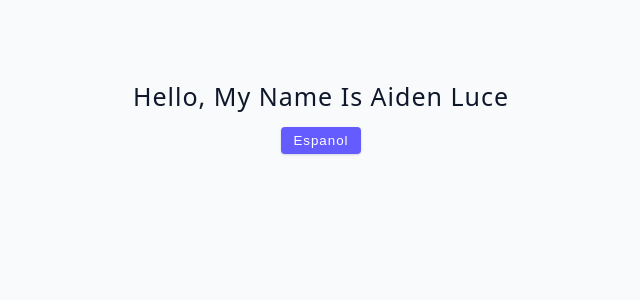
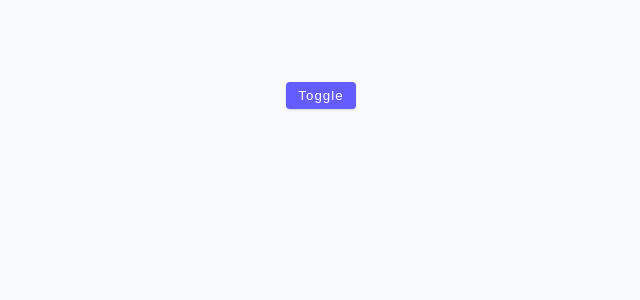
Before and after one commit to AidenLuce/advanced-react-tutorial, a React (Vite) app: page / in a window 1280 px wide. Shown: the top 300 px of the page, without its empty margins (319-959 px from the left). Built offline with nearby package versions, Linux system fonts and the light colour scheme.

Commit message:
useEffect cleanup function setup

```diff
--- a/src/App.jsx
+++ b/src/App.jsx
@@ -1,4 +1,4 @@
-import Starter from './tutorial/03-conditional-rendering/starter/07-user-challenge.jsx'
+import Starter from './tutorial/02-useEffect/starter/05-cleanup-function.jsx'
 
 function App() {
   return (
--- a/src/tutorial/02-useEffect/starter/05-cleanup-function.jsx
+++ b/src/tutorial/02-useEffect/starter/05-cleanup-function.jsx
@@ -1,5 +1,21 @@
+import {useEffect, useState} from "react";
+
 const CleanupFunction = () => {
-  return <h2>cleanup function</h2>;
+  const [toggle, setToggle] = useState(false)
+
+  return (
+      <div>
+        <button className='btn' onClick={()=>setToggle(!toggle)}>Toggle</button>
+        {toggle && <RandomComp/>}
+      </div>
+  );
 };
 
+const RandomComp = () => {
+  useEffect(()=>{
+    console.log('hmm this is interesting')
+  },[])
+  return <h1>Hello there</h1>
+}
+
 export default CleanupFunction;
```
